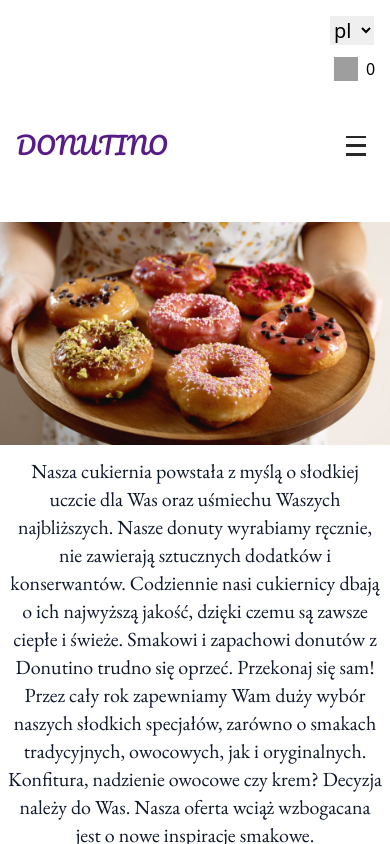
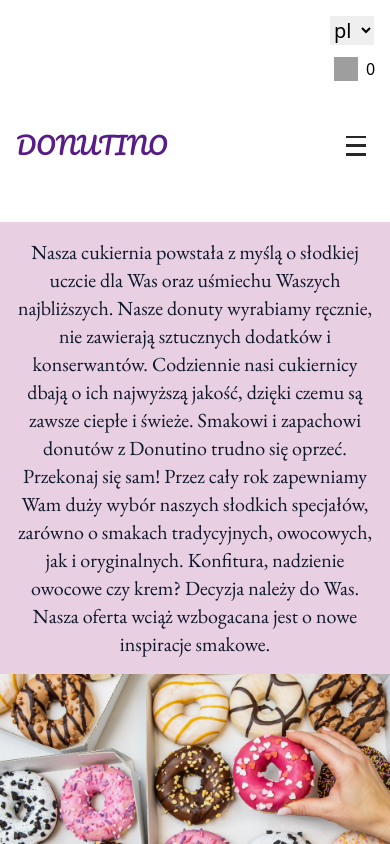
Before and after one commit to DominoxB/donutshop, a Vue app: page /AboutDonuts in a window 390 px wide. Shown: the top 844 px of the page. Built offline with nearby package versions, Linux system fonts and the light colour scheme; grey boxes are pictures that could not be loaded.

Commit message:
add new colors

```diff
--- a/src/components/atoms/AboutContent.vue
+++ b/src/components/atoms/AboutContent.vue
@@ -1,7 +1,8 @@
 <template>
   <div class="container mx-auto min-h-[500px] mt-3">
-    <img src="@/images/don4.jpg" class="w-screen my-3"/>
-    <p class="text-xl font-garamond text-center text-slate-900 px-2">{{ $t("message.ingredients") }} </p>
+    <p class="text-xl font-garamond p-4 text-center text-slate-900 bg-[#e8cfe1] ">{{ $t("message.ingredients") }} </p>
+    <img src="@/images/don3.jpg" class="w-screen"/>
+    <img src="@/images/don4.jpg" class="w-screen"/>
   </div>
 </template>
 
--- a/src/components/atoms/AboutUsContent.vue
+++ b/src/components/atoms/AboutUsContent.vue
@@ -2,7 +2,7 @@
   <div
     class="container mx-auto min-h-[500px] text-center text-xl text-slate-900 mt-3"
   >
-    <p class="bg-slate-50 py-3 px-2 font-garamond">
+    <p class="bg-[#e8cfe1]  py-3 px-2 font-garamond">
       {{ $t("message.about") }}
     </p>
     <div class="grid grid-cols-1 md:grid-cols-2 lg:grid-cols-4 mx-auto">
--- a/src/components/atoms/FormContent.vue
+++ b/src/components/atoms/FormContent.vue
@@ -1,7 +1,7 @@
 <template>
   <div class="container mx-auto min-h-[500px]">
     <div class="grid lg:grid-cols-2">
-      <div class="block md:w-auto mb-8 border bg-fuchsia-50 rounded-2xl">
+      <div class="block md:w-auto mb-8 border bg-[#e8cfe1] rounded-2xl">
         <div>
           <span class="font-medium ml-4 text-2xl">FORMULARZ KONTAKTOWY</span>
         </div>
@@ -161,7 +161,7 @@
       </div>
       <div class="my-auto">
         <div
-          class="w-auto font-garamond text-gray-900 text-xl text-center mb-8 p-4 lg:p-10 lg:pt-6 lg:mx-auto bg-slate-100 rounded-2xl"
+          class="w-auto font-garamond text-gray-900 text-xl text-center mb-8 p-4 lg:p-10 lg:pt-6 lg:mx-auto rounded-2xl bg-[#7dafb5] bg-opacity-30"
         >
           <p class="mt-7">
             Jeżeli macie Państwo pytania o nasze składniki, chcecie nawiązać
--- a/src/components/atoms/HomeContent.vue
+++ b/src/components/atoms/HomeContent.vue
@@ -1,6 +1,6 @@
 <template>
   <div class="container mx-auto min-h-[500px] mt-3">
-    <div class="bg-slate-200 grid grid-cols-1 md:grid md:grid-cols-2 lg:flex lg:items-center lg:justify-center">
+    <div class="bg-[#e8cfe1]  grid grid-cols-1 md:grid md:grid-cols-2 lg:flex lg:items-center lg:justify-center">
       <img src="@/images/don.jpg" class= "md:h-[624px] object-fill"/>
     <p class="text-2xl font-garamond text-zinc-800 text-center leading-loose pl-4 pr-4">{{ $t("message.header") }} </p>
   </div>
--- a/tailwind.config.js
+++ b/tailwind.config.js
@@ -1,16 +1,13 @@
 /** @type {import('tailwindcss').Config} */
 module.exports = {
-  content: [
-    "./index.html",
-    "./src/**/*.{vue,js,ts,jsx,tsx}",
-  ],
+  content: ["./index.html", "./src/**/*.{vue,js,ts,jsx,tsx}"],
   theme: {
     extend: {
       fontFamily: {
         pacifico: ['"Pacifico"'],
-        garamond: ['"EB Garamond"']
-      }
+        garamond: ['"EB Garamond"'],
+      },
     },
   },
   plugins: [],
-}
+};
```
Also changed, not shown: src/images/don3.jpg (added), src/images/shop2.jpg (deleted).
